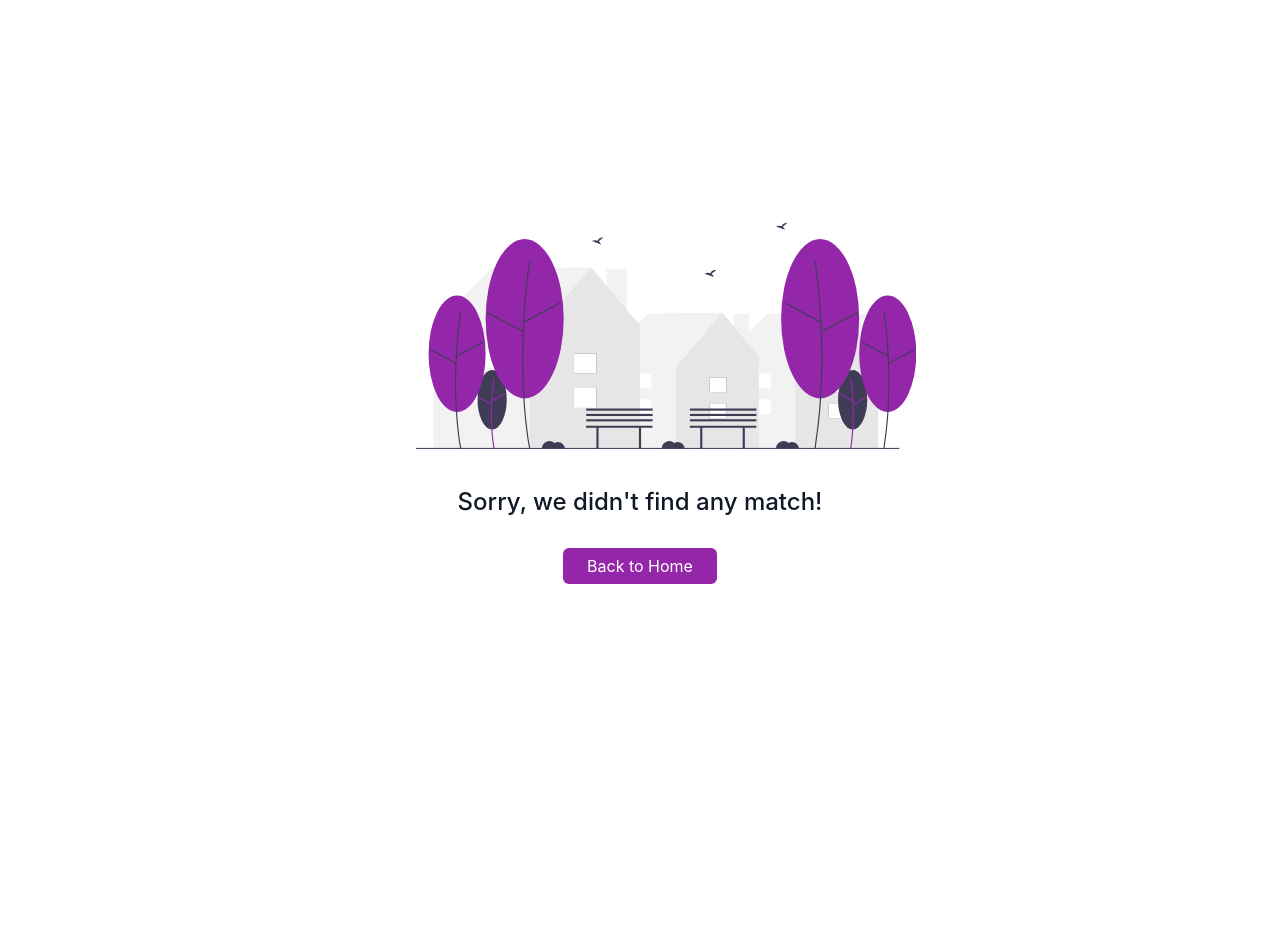
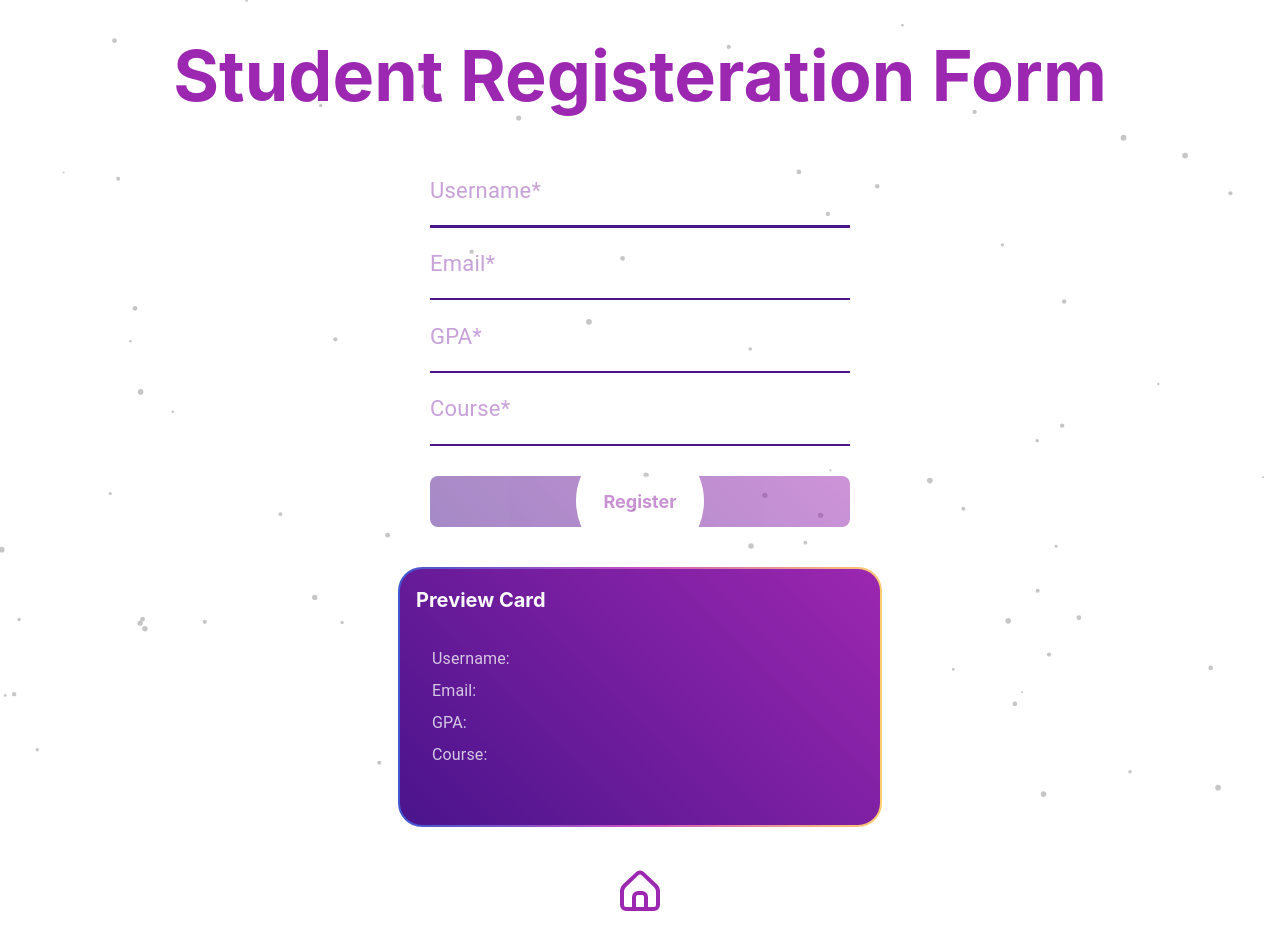
Before and after one commit to Rayyr/react-training, a React (Create React App) app: page /stu-register in a window 1280 px wide. Shown: the top 950 px of the page. Before the commit the page ends 800 px from the top, so only its background shows below. Built offline with nearby package versions, Linux system fonts and the light colour scheme; no server answers.

Commit message:
add adminContext and /register form

```diff
--- a/src/App.js
+++ b/src/App.js
@@ -3,7 +3,8 @@ import { Routes, Route } from "react-router-dom";
 import Home from "./pages/Home.jsx";
 import StudentsList from "./pages/StudentsList.jsx";
 import About from "./pages/About.jsx";
-import RegistrationForm from "./pages/RegistrationForm.jsx";
+import StuRegistrationForm from "./pages/StuRegistrationForm.jsx";
+import AdminRegistrationForm from "./pages/AdminRegistrationForm.jsx";
 import { useState } from "react";
 import StudentDetails from "./pages/StudentDetails.jsx";
 import NavBar from "./components/UserDefined UI/NavBar.jsx";
@@ -72,15 +73,27 @@ function App() {
               />
               {/*accessable only for authorized users with these roles*/}
               <Route
-                path="/register"
+                path="/stu-register"
                 element={
-                  <RegistrationForm
+                  <StuRegistrationForm
                     isBlocked={isBlocked}
                     setIsBlocked={setIsBlocked}
                   />
                 }
               />{" "}
-              {/*===sign up ,accessable from anyone(even if they are not authanticated)*/}
+              {/*===student sign up ,accessable from anyone(even if they are not authanticated)*/}
+
+                            <Route
+                path="/ad-register"
+                element={
+                  <AdminRegistrationForm
+                    isBlocked={isBlocked}
+                    setIsBlocked={setIsBlocked}
+                  />
+                }
+              />{" "}
+              {/*===admin sign up ,accessable from anyone(even if they are not authanticated)*/}
+
               <Route
                 path="/students/:email"
                 element={
--- /dev/null
+++ b/src/context/AdminContext.js
@@ -0,0 +1,36 @@
+import { createContext, useState, useEffect } from "react";
+
+export const AdminContext = createContext();
+
+export const AdminProvider = ({ children }) => {
+  const [errors, setErrors] = useState({});
+
+  //POST admin
+  const addAdmin = async (admin) => {
+    try {
+      const res = await fetch(`${process.env.REACT_APP_BASE_API_URL}/admins`, {
+        method: "POST",
+        headers: {
+          "Content-Type": "application/json",
+        },
+        body: JSON.stringify(admin),
+      });
+
+      if (!res.ok) {
+        throw new Error("Failed to add the new admin");
+      }
+    } catch (error) {
+      setErrors((prev) => ({
+        ...prev,
+        POST: error.message,
+      }));
+      throw error;
+    }
+  };
+
+  return (
+    <AdminContext.Provider value={{ errors, addAdmin }}>
+      {children}
+    </AdminContext.Provider>
+  );
+};
--- a/src/pages/RegistrationForm.jsx
+++ b/src/pages/AdminRegistrationForm.jsx
@@ -14,7 +14,7 @@ import { useNavigate } from "react-router-dom";
 import GravityStarsBackground from "../components/BuiltIn UI/Animated Background/GravityStarsBackground.jsx";
 import "../styles/gravityStartsBackground.css";
 
-function RegistrationForm({ isBlocked, setIsBlocked }) {
+function AdminRegistrationForm({ isBlocked, setIsBlocked }) {
   const navigate = useNavigate();
 
   const { students, addStudent } = useContext(StudentContext);
@@ -22,8 +22,7 @@ function RegistrationForm({ isBlocked, setIsBlocked }) {
   const formData = {
     username: "",
     email: "",
-    course: "",
-    gpa: "",
+
   };
 
   const {
@@ -61,7 +60,7 @@ function RegistrationForm({ isBlocked, setIsBlocked }) {
   };
 
   const makeSubmission = (data) => {
-    //once reached here so of course the inouts are being validated succesfully so the issues that may appear will be from DB not inouts themselves ( logically)
+    //once reached here so of course the inouts are being validated succesfully so the issues that may appear will be from DB not inputs themselves ( logically)
 
     // unique email const : server side validation(DB level)
     const student = students.find((st) => st.email === data.email);
@@ -248,4 +247,4 @@ function RegistrationForm({ isBlocked, setIsBlocked }) {
   );
 }
 
-export default RegistrationForm;
+export default AdminRegistrationForm;
--- a/src/pages/Home.jsx
+++ b/src/pages/Home.jsx
@@ -58,10 +58,17 @@ function Home() {
               Login
             </Button>
             <Button
-              sx={{ ...buttonStyle, width: "150px" }}
-              onClick={() => navigate("/register")}
+              sx={{ ...buttonStyle, width: "230px" }}
+              onClick={() => navigate("/stu-register")}
             >
-              Register
+              Student Register
+            </Button>
+
+               <Button
+              sx={{ ...buttonStyle, width: "230px" }}
+              onClick={() => navigate("/ad-register")}
+            >
+              Admin Register
             </Button>
           </div>
         </div>
--- /dev/null
+++ b/src/pages/StuRegistrationForm.jsx
@@ -0,0 +1,251 @@
+import React, { useContext } from "react";
+import { toast } from "react-toastify";
+import "../styles/RegisterationForm.css";
+import { Input, Box } from "@mui/material";
+import PreviewCard from "../components/UserDefined UI/PreviewCard.jsx";
+import { StudentContext } from "../context/StudentContext.js";
+import Button from "../components/BuiltIn UI/Button.jsx";
+import BubbleText from "../components/BuiltIn UI/BubbleText/BubbleText.jsx";
+import { useForm } from "react-hook-form";
+import { ErrorMessage } from "@hookform/error-message";
+import { yupResolver } from "@hookform/resolvers/yup";
+import { formSchema } from "../utils/formSchema.js";
+import { useNavigate } from "react-router-dom";
+import GravityStarsBackground from "../components/BuiltIn UI/Animated Background/GravityStarsBackground.jsx";
+import "../styles/gravityStartsBackground.css";
+
+function StuRegistrationForm({ isBlocked, setIsBlocked }) {
+  const navigate = useNavigate();
+
+  const { students, addStudent } = useContext(StudentContext);
+
+  const formData = {
+    username: "",
+    email: "",
+    course: "",
+    gpa: "",
+  };
+
+  const {
+    register,
+    handleSubmit,
+    watch,
+    reset,
+    clearErrors,
+
+    formState: { errors, isValid },
+  } = useForm({
+    defaultValues: formData,
+    resolver: yupResolver(formSchema),
+    mode: "onChange",
+  });
+
+  const inputStyle = {
+    color: "#7B1FA2", // 🔥 darker purple (typed text)
+    fontSize: "22px",
+    padding: "16px 0",
+    width: "100%",
+
+    "&::placeholder": {
+      color: "#B39DDB", // keep placeholder lighter
+      opacity: 0.7,
+    },
+
+    "&:before": {
+      borderBottom: "2px solid #4A148C",
+    },
+
+    "&:after": {
+      borderBottom: "3px solid #4A148C",
+    },
+  };
+
+  const makeSubmission = (data) => {
+    //once reached here so of course the inouts are being validated succesfully so the issues that may appear will be from DB not inouts themselves ( logically)
+
+    // unique email const : server side validation(DB level)
+    const student = students.find((st) => st.email === data.email);
+    if (student) {
+      toast.error(
+        "Sorry,the email is assioated with other regeisterted user!",
+        {
+          style: {
+            width: "500px",
+          },
+          onOpen: () => setIsBlocked(true),
+          onClose: () => setIsBlocked(false),
+        },
+      );
+    } else {
+      addStudent(data)
+        .then(() => {
+          toast.success("New student has been registerd successfully!", {
+            style: {
+              width: "500px",
+            },
+            onOpen: () => setIsBlocked(true),
+            onClose: () => setIsBlocked(false),
+          });
+        })
+        .catch((err) => {
+          toast.error(err.message || err.POST, {
+            //err:in case of DB itself failre (connection ..) , err.post in case of specefically in POST op
+            style: {
+              width: "500px",
+            },
+            onOpen: () => setIsBlocked(true),
+            onClose: () => setIsBlocked(false),
+          });
+        });
+
+      reset();
+    }
+    clearErrors();
+  };
+
+  return (
+    <>
+      <GravityStarsBackground>
+        <BubbleText color="#9C27B0" fontSize="70px">
+          Student Registeration Form
+        </BubbleText>
+        <Box
+          sx={{
+            backgroundColor: "transparent",
+            minHeight: "100vh",
+            padding: 3,
+          }}
+        >
+          <div className="main-cont">
+            <div className="child1">
+              <form
+                noValidate
+                id="stu-form"
+                onSubmit={handleSubmit(makeSubmission)}
+                style={{ width: "100%", margin: "0 auto" }}
+              >
+                <Input
+                  type="text"
+
+                  placeholder="Username*"
+                  disabled={isBlocked}
+                  autoFocus={true}
+                  sx={inputStyle}
+                  {...register("username")}
+                ></Input>{" "}
+                {errors.username && (
+                  <ErrorMessage
+                    name="username"
+                    errors={errors}
+                    render={({ message }) => <p className="error">{message}</p>}
+                  />
+                )}
+                <br />
+                <Input
+                  type="email"
+
+                  placeholder="Email*"
+                  disabled={isBlocked}
+                  sx={inputStyle}
+                  {...register("email")}
+                ></Input>{" "}
+                {errors.email && (
+                  <ErrorMessage
+                    name="email"
+                    errors={errors}
+                    render={({ message }) => <p className="error">{message}</p>}
+                  />
+                )}
+                <br />
+                <Input
+                  type="number"
+
+                  placeholder="GPA*"
+                  step="0.01"
+                  disabled={isBlocked}
+                  sx={inputStyle}
+                  {...register("gpa")}
+                ></Input>{" "}
+                {errors.gpa && (
+                  <ErrorMessage
+                    name="gpa"
+                    errors={errors}
+                    render={({ message }) => <p className="error">{message}</p>}
+                  />
+                )}
+                <br />
+                <Input
+                  type="text"
+
+                  placeholder="Course*"
+                  disabled={isBlocked}
+                  sx={inputStyle}
+                  {...register("course")}
+                ></Input>{" "}
+                {errors.course && (
+                  <ErrorMessage
+                    name="course"
+                    errors={errors}
+                    render={({ message }) => <p className="error">{message}</p>}
+                  />
+                )}{" "}
+                <br />
+                <Button
+                  type="submit"
+                  disabled={isBlocked || !isValid}
+                  style={{
+                    background: "linear-gradient(45deg, #4A148C, #9C27B0)", // 💜 gradient
+                    color: "#9527A9",
+                    fontWeight: "bold",
+                  }}
+                >
+                  Register
+                </Button>
+              </form>
+            </div>
+
+            <div className="child2">
+              <div
+                style={{
+                  display: "flex",
+                  justifyContent: "center",
+                  marginTop: "40px",
+                }}
+              >
+                <PreviewCard content={watch()} />
+              </div>
+            </div>
+
+            <button disabled={isBlocked} onClick={() => navigate("/home")}>
+              <div>
+                <svg
+                  xmlns="http://www.w3.org/2000/svg"
+                  viewBox="0 0 24 24"
+                  width="48"
+                  height="48"
+                  fill="none"
+                  stroke="#9C27B0"
+                  strokeWidth="2"
+                  strokeLinecap="round"
+                  strokeLinejoin="round"
+                  className="group cursor-pointer transition-colors duration-200 hover:fill-[#9C27B0]"
+                >
+                  {/* Main House Outline */}
+                  <path d="M21 19v-6.733a4 4 0 0 0-1.245-2.9L13.378 3.31a2 2 0 0 0-2.755 0L4.245 9.367A4 4 0 0 0 3 12.267V19a2 2 0 0 0 2 2h14a2 2 0 0 0 2-2" />
+
+                  {/* Inner Door (flips stroke color on hover so it stays visible) */}
+                  <path
+                    className="transition-colors duration-200 group-hover:stroke-white"
+                    d="M9 15a2 2 0 0 1 2-2h2a2 2 0 0 1 2 2v6H9z"
+                  />
+                </svg>{" "}
+              </div>
+            </button>
+          </div>
+        </Box>
+      </GravityStarsBackground>
+    </>
+  );
+}
+
+export default StuRegistrationForm;
```
